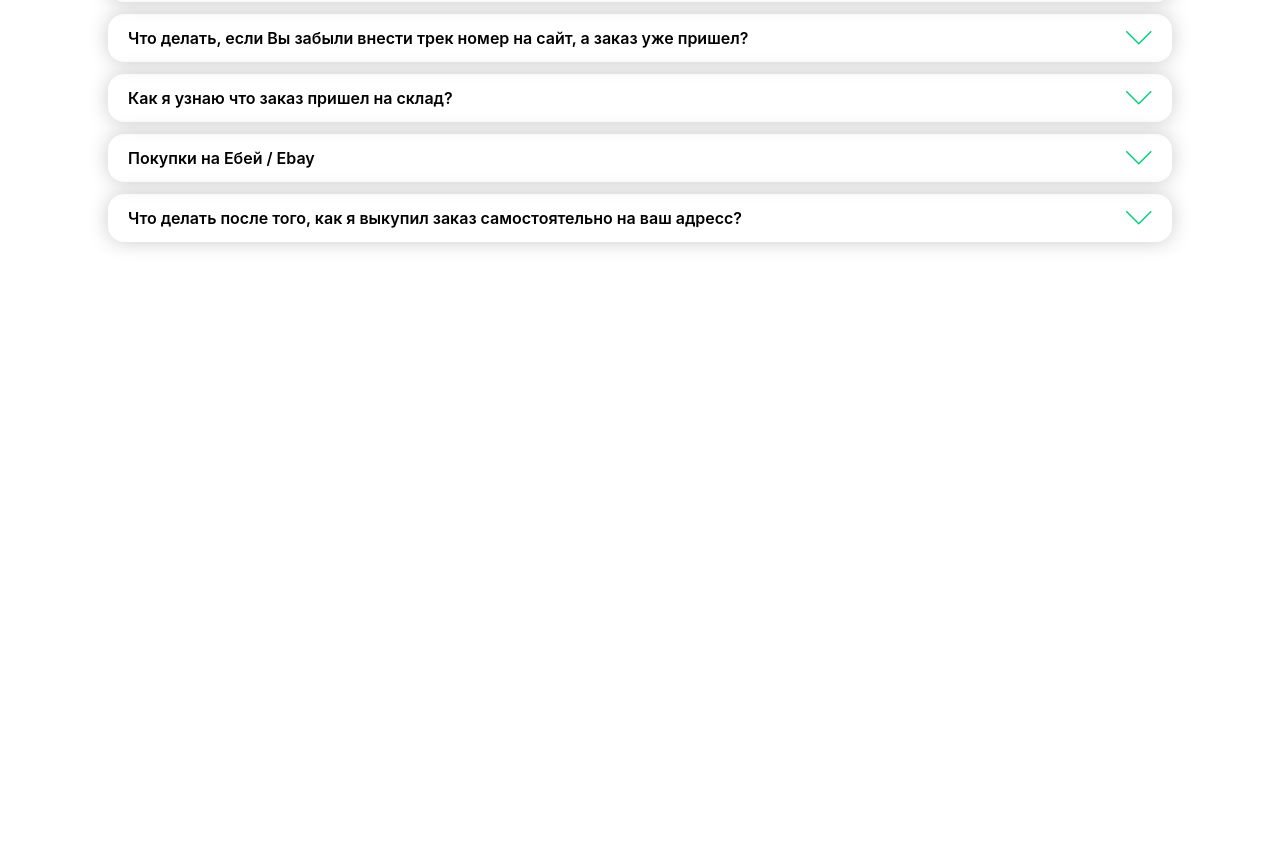
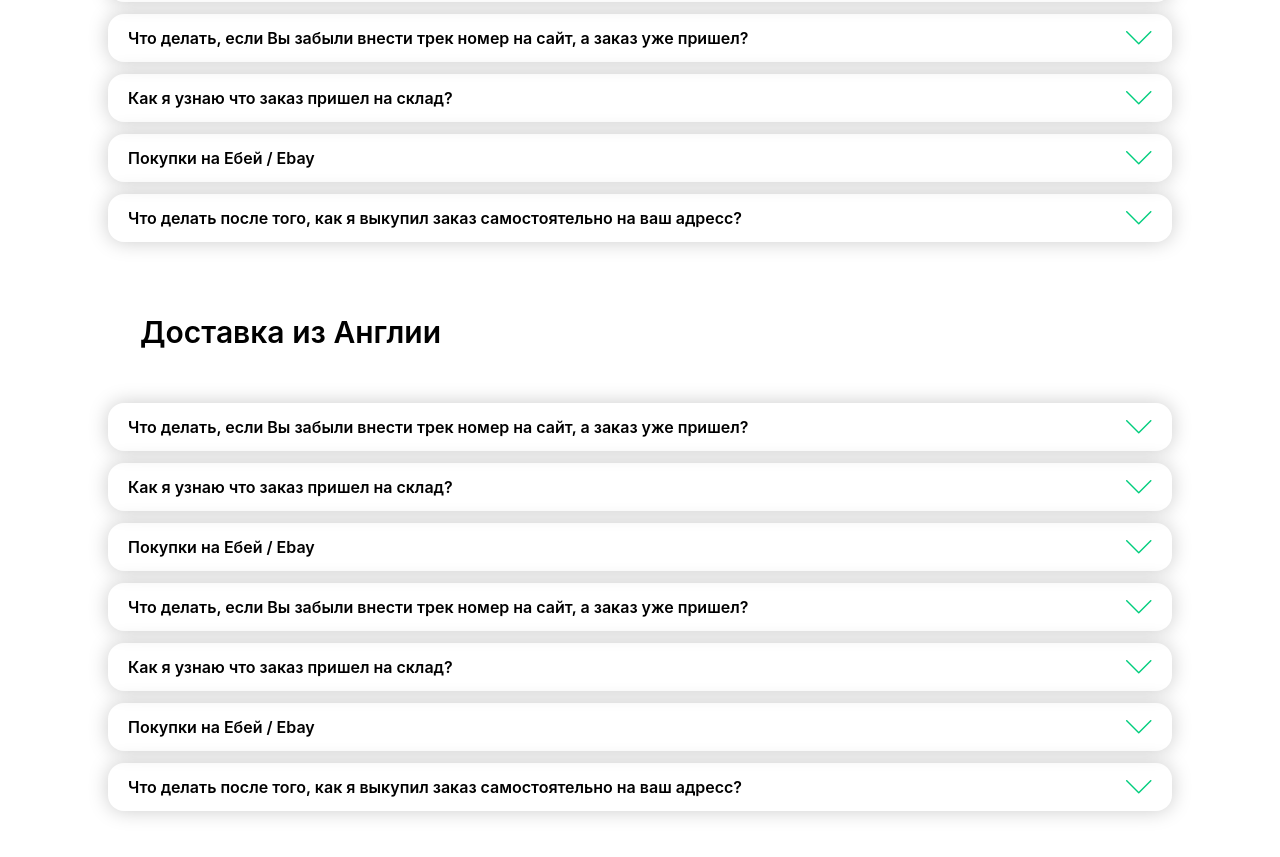
Before and after one commit to muhammadzoirov40-crypto/branch-2, a website: page page5.html in a window 1280 px wide. Shown: the part 1259-2116 px from the top of the page. Before the commit the page ends 1549 px from the top, so only its background shows below. Drawn offline with nearby package versions, Linux system fonts and the light colour scheme; files that its build step writes are made by us from their sources.

Commit message:
Доставка из Англии

```diff
--- a/page5.html
+++ b/page5.html
@@ -136,6 +136,46 @@
                 <img src="./imgp5/Vector 50.png" alt="" class="text-end">
             </div>
         </section>
+        <h1 class="font-semibold text-[25px] lg:text-[30px] lg:px-30 my-5 mt-10">Доставка из Англии</h1>
+
+        <section class="my-5 items-center lg:mx-20 rounded-2xl py-4 p-2">
+            <div style="box-shadow: 0px 0px 20px rgb(203, 203, 203);"
+                class="justify-between rounded-2xl py-3  flex gap-3 items-center my-3 px-5">
+                <h1 class="font-semibold">Что делать, если Вы забыли внести трек номер на сайт, а заказ уже пришел?</h1>
+                <img src="./imgp5/Vector 50.png" alt="" class="text-end">
+            </div>
+            <div style="box-shadow: 0px 0px 20px rgb(203, 203, 203);"
+                class="justify-between rounded-2xl py-3  flex gap-3 items-center my-3 px-5">
+                <h1 class="font-semibold">Как я узнаю что заказ пришел на склад?</h1>
+                <img src="./imgp5/Vector 50.png" alt="" class="text-end">
+            </div>
+            <div style="box-shadow: 0px 0px 20px rgb(203, 203, 203);"
+                class="justify-between rounded-2xl py-3  flex gap-3 items-center my-3 px-5">
+                <h1 class="font-semibold">Покупки на Eбeй / Ebay</h1>
+                <img src="./imgp5/Vector 50.png" alt="" class="text-end">
+            </div>
+            <div style="box-shadow: 0px 0px 20px rgb(203, 203, 203);"
+                class="justify-between rounded-2xl py-3  flex gap-3 items-center my-3 px-5">
+                <h1 class="font-semibold">Что делать, если Вы забыли внести трек номер на сайт, а заказ уже пришел?</h1>
+                <img src="./imgp5/Vector 50.png" alt="" class="text-end">
+            </div>
+            <div style="box-shadow: 0px 0px 20px rgb(203, 203, 203);"
+                class="justify-between rounded-2xl py-3  flex gap-3 items-center my-3 px-5">
+                <h1 class="font-semibold">Как я узнаю что заказ пришел на склад?</h1>
+                <img src="./imgp5/Vector 50.png" alt="" class="text-end">
+            </div>
+            <div style="box-shadow: 0px 0px 20px rgb(203, 203, 203);"
+                class="justify-between rounded-2xl py-3  flex gap-3 items-center my-3 px-5">
+                <h1 class="font-semibold">Покупки на Eбeй / Ebay</h1>
+                <img src="./imgp5/Vector 50.png" alt="" class="text-end">
+            </div>
+            <div style="box-shadow: 0px 0px 20px rgb(203, 203, 203);"
+                class="justify-between rounded-2xl py-3  flex gap-3 items-center my-3 px-5">
+                <h1 class="font-semibold">Что делать после того, как я выкупил заказ самостоятельно на ваш адресс?
+                </h1>
+                <img src="./imgp5/Vector 50.png" alt="" class="text-end">
+            </div>
+        </section>
     </section>
 </body>
 
```
